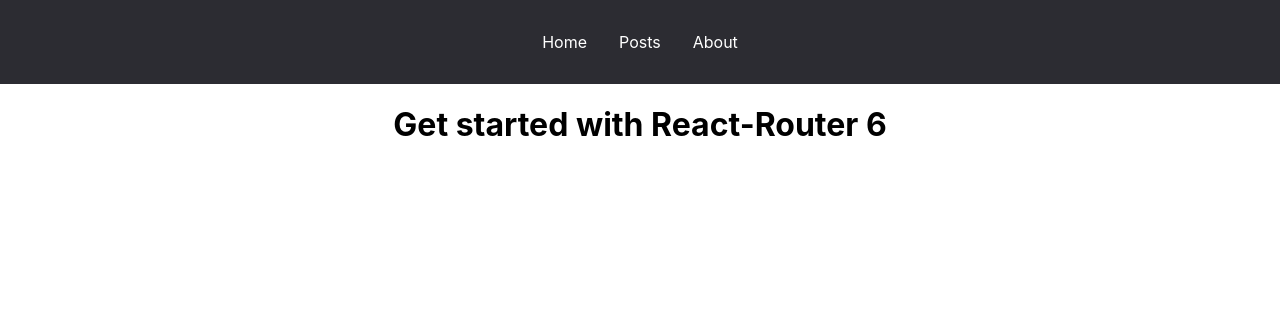
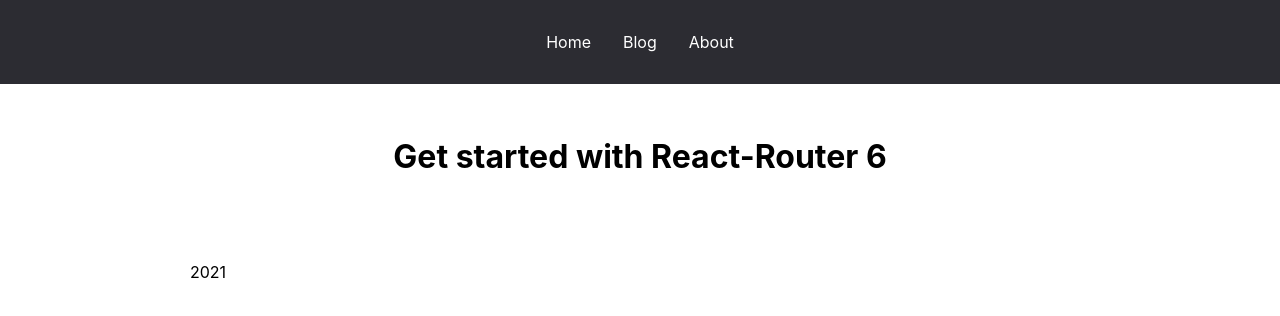
Before and after one commit to VolodymyrNazaryshyn/react-routing, a React (Create React App) app: page / in a window 1280 px wide. Shown: the top 316 px of the page. Built offline with nearby package versions, Linux system fonts and the light colour scheme.

Commit message:
Layout and outlet component

```diff
--- a/src/App.jsx
+++ b/src/App.jsx
@@ -1,23 +1,22 @@
-import { Routes, Route, Link } from 'react-router-dom';
+import { Routes, Route } from 'react-router-dom';
 
 import { Home } from './pages/Home';
 import { About } from './pages/About';
 import { Blog } from './pages/Blog';
 import { NotFound } from './pages/NotFound';
 
+import { Layout } from './components/Layout';
+
 export default function App() {
     return (
         <>
-            <header>
-                <Link to="/">Home</Link>
-                <Link to="/posts">Posts</Link>
-                <Link to="/about">About</Link>
-            </header>
             <Routes>
-                <Route path="/" element={<Home />} />
-                <Route path="/about" element={<About />} />
-                <Route path="/posts" element={<Blog />} />
-                <Route path="*" element={<NotFound />} />
+                <Route path="/" element={<Layout />}>
+                    <Route index element={<Home />} />
+                    <Route path="about" element={<About />} />
+                    <Route path="posts" element={<Blog />} />
+                    <Route path="*" element={<NotFound />} />
+                </Route>
             </Routes>
         </>
     )
--- /dev/null
+++ b/src/components/Layout.jsx
@@ -0,0 +1,19 @@
+import { Link, Outlet } from 'react-router-dom';
+
+export const Layout = () => {
+    return (
+        <>
+            <header>
+                <Link to="/">Home</Link>
+                <Link to="/posts">Blog</Link>
+                <Link to="/about">About</Link>
+            </header>
+
+            <main className="container">
+                <Outlet />
+            </main>
+
+            <footer className="container">2021</footer>
+        </>
+    )
+}
```
